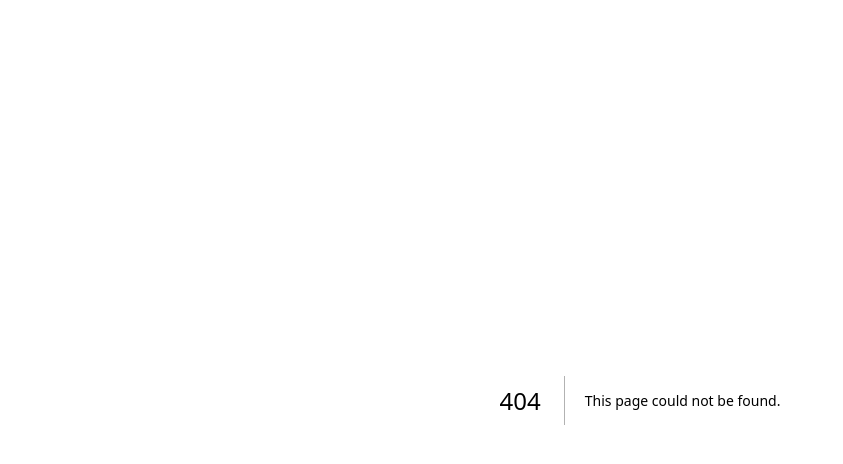
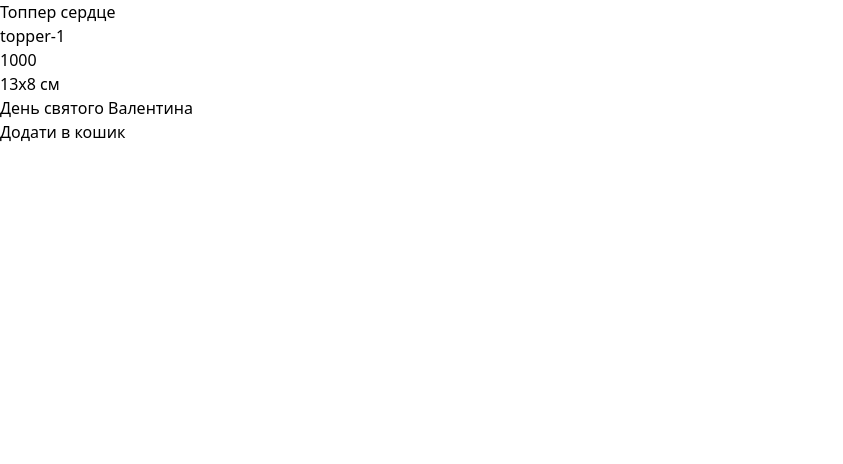
Before and after one commit to Kop1tes/Decorn, a Next.js app: page /products/topper-1 in a window 1280 px wide. Before the commit this address had no page. Shown: the top 464 px of the page, without its empty margins (0-843 px from the left). Built offline with nearby package versions, Linux system fonts and the light colour scheme.

Commit message:
feat: add product page and cart button

```diff
--- /dev/null
+++ b/app/products/[code]/page.tsx
@@ -0,0 +1,36 @@
+import AddToCartButton from "@/components/AddToCartButton";
+import { products } from "@/data/products";
+
+type Props = {
+    params: Promise<{
+        code: string;
+    }>;
+};
+
+export default async function ProductPage({params} : Props) {
+    const result = await params;
+    const product = products.find(
+        item => item.code === result.code
+    );
+
+    if (!product) {
+        return (
+            <main>
+                <h1>Товар не найден</h1>
+            </main>
+        )
+    }
+
+    return (
+        <main>
+            <h1>{product.title}</h1>
+            <div>{product.code}</div>
+            <div>{product.price}</div>
+            <div>{product.size}</div>
+            <div>{product.category}</div>
+            <div>{product.description}</div>
+
+            <AddToCartButton product={product} />
+        </main>
+    );
+}
--- /dev/null
+++ b/components/AddToCartButton.tsx
@@ -0,0 +1,19 @@
+'use client';
+
+
+import { useCart } from "@/context/CartContext";
+import { Product } from "@/types/product";
+
+type Props = {
+    product: Product;
+}
+
+export default function AddToCartButton({product} : Props) {
+    const { addToCart } = useCart();
+
+    return (
+        <button onClick={() => addToCart(product)}>
+            Додати в кошик
+        </button>
+    );
+}
--- a/components/ProductCard.tsx
+++ b/components/ProductCard.tsx
@@ -1,15 +1,14 @@
 'use client';
 
-import { useCart } from "@/context/CartContext";
 import { Product } from "@/types/product";
+import Link from "next/link";
+import AddToCartButton from "./AddToCartButton";
 
 type Props = {
     product: Product;
 };
 
 export default function ProductCard({ product } : Props) {
-    const { addToCart } = useCart();
-
     return (
         <div>
             <img src={product.image} alt={product.title} />
@@ -19,12 +18,9 @@ export default function ProductCard({ product } : Props) {
             <p>Категорiя: {product.category}</p>
             <p>Цiна: {product.price} грн.</p>
 
-            <button
-                onClick={()=> addToCart(product)}
-                className="bg-red-300 text-white p-4 cursor-pointer"
-            >
-                Додати в корзину
-            </button>
+            <Link href={`/products/${product.code}`}>Детальнiше</Link>
+
+            <AddToCartButton product={product} />
         </div>
     );
 }
--- a/context/CartContext.tsx
+++ b/context/CartContext.tsx
@@ -21,6 +21,7 @@ export function CartProvider({ children }: { children: React.ReactNode }) {
     const [cart, setCart] = useState<CartItem[]>([]);
 
     function addToCart(product: Product) {
+
         setCart((prev) => {
             const existing = prev.find(item => item.product.id === product.id);
 
--- a/hooks/useCart.ts
+++ /dev/null
@@ -1,22 +0,0 @@
-'use client';
-
-import { Product } from "@/types/product";
-import { useState } from "react";
-
-type CartItem = {
-    product: Product
-    quantity: number;
-}
-
-export function useCart() {
-    const [cart, setCart] = useState<CartItem[]>([]);
-
-    function addToCart(product: Product) {
-        setCart((prev) => [
-            ...prev,
-            { product, quantity: 1 }
-        ]);
-    }
-
-    return {   cart, addToCart };
-}
```
